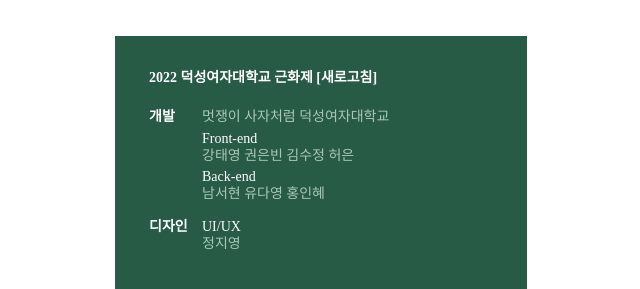
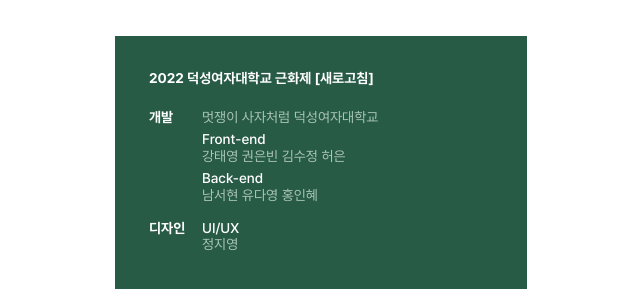
Before and after one commit to DSLikelion10/LIKEFEST-frontend, a React (Create React App) app in the folder dsfes_front/: page / in a window 1280 px wide. Shown: the part 889-1178 px from the top of the page, without its empty margins (319-959 px from the left). Built offline with nearby package versions, Linux system fonts and the light colour scheme.

Commit message:
메뉴바 폰트 설정

```diff
--- a/dsfes_front/src/css/Menubar.module.css
+++ b/dsfes_front/src/css/Menubar.module.css
@@ -99,13 +99,14 @@
   text-align: left;
   padding-top: 26px;
   padding-bottom: 26px;
-  padding-left:34px;
   box-shadow: 0px 4px 2px -2px rgba(219, 219, 219, 0.25);
   background-color: #ffffff;
 }
 .NavItem {
   padding-top: 6px;
   padding-bottom: 6px;
+  padding-left:34px;
+  font-family: 'Pretendard-Black';
   font-weight: 900;
   font-size: 20px;
   line-height: 24px;
@@ -167,20 +168,32 @@
 }
 .F_Head {
   margin-bottom: 22px;
+  font-family:'Pretendard-Bold';
   font-weight: 700;
+  font-size:14px;
 }
 .FooterContent1,
 .FooterContent2 {
   display: flex;
+  font-family: 'Pretendard-Medium';
 }
 .F_Header {
   width: 53px;
   margin-bottom: 0px;
   font-weight: 700;
+  font-family: 'Pretendard-Bold';
+  font-style: normal;
+  font-size: 14px;
+  line-height: 17px;
 }
 .name {
   color: #ACC7B8;
   margin-bottom: 5px;
+  font-family: 'Pretendard-Regular';
+  font-style: normal;
+  font-weight: 400;
+  font-size: 14px;
+  line-height: 17px;
 }
 .FooterContent2 {
   margin-top: 11px;
--- a/dsfes_front/src/index.css
+++ b/dsfes_front/src/index.css
@@ -16,7 +16,22 @@ code {
   justify-content: center;
   align-items: center;
 }
+@font-face {
+  font-family: "Pretendard-Black";
+  font-display: fallback;
 
+  /*
+  src: 사용할 폰트의 위치 및 형식
+     Safari, Android, iOS => ttf
+     Modern Browsers => woff
+*/
+
+  src: url("./font/Pretendard-Black.otf") format("opentype"),
+    url("./font/Pretendard-Black.woff") format("woff");
+  /*사용할 폰트 기본 스타일 */
+  font-weight: 900;
+  font-style: normal;
+}
 @font-face {
   font-family: "Pretendard-Bold";
   font-display: fallback;
--- a/dsfes_front/src/pages/Menubar.js
+++ b/dsfes_front/src/pages/Menubar.js
@@ -39,7 +39,7 @@ const Menubar = () => {
       }
     });
     return () => {
-      window.removeEventListener("scroll", () => {});
+      window.removeEventListener("scroll", () => { });
     };
   }, []);
 
@@ -96,7 +96,7 @@ const Menubar = () => {
                 }
                 onClick={menuClose}
               >
-                <li className={styles.NavItem}>공지사항</li>
+                <li className={styles.NavItem}>NOTICE</li>
               </NavLink>
               <NavLink
                 to="/TimeTable"
@@ -105,7 +105,7 @@ const Menubar = () => {
                 }
                 onClick={menuClose}
               >
-                <li className={styles.NavItem}>타임테이블</li>
+                <li className={styles.NavItem}>TIME TABLE</li>
               </NavLink>
               <NavLink
                 to="/Event"
@@ -114,7 +114,16 @@ const Menubar = () => {
                 }
                 onClick={menuClose}
               >
-                <li className={styles.NavItem}>이벤트</li>
+                <li className={styles.NavItem}>EVENT</li>
+              </NavLink>
+              <NavLink
+                to="/Board"
+                className={({ isActive }) =>
+                  isActive ? styles.navActive : styles.nav
+                }
+                onClick={menuClose}
+              >
+                <li className={styles.NavItem}>GUEST BOOK</li>
               </NavLink>
               <NavLink
                 to="/Map"
@@ -123,16 +132,7 @@ const Menubar = () => {
                 }
                 onClick={menuClose}
               >
-                <li className={styles.NavItem}>지도</li>
-              </NavLink>
-              <NavLink
-                to="/Board"
-                className={({ isActive }) =>
-                  isActive ? styles.navActive : styles.nav
-                }
-                onClick={menuClose}
-              >
-                <li className={styles.NavItem}>게시판</li>
+                <li className={styles.NavItem}>MAP</li>
               </NavLink>
             </ul>
           </div>
```
